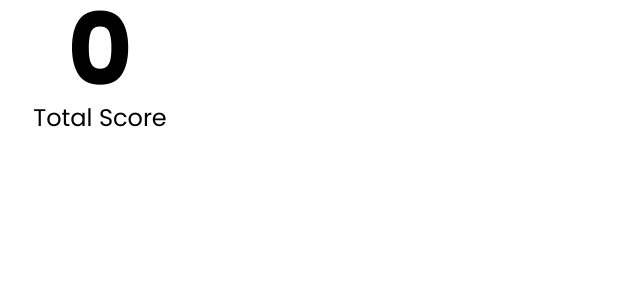
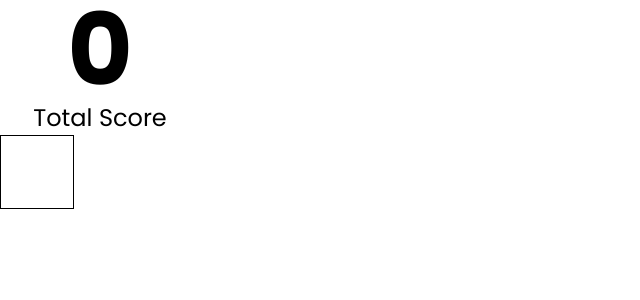
Before and after one commit to HossainRafi/DiceGame, a React (Vite) app: page / in a window 1280 px wide. Shown: the top 300 px of the page, without its empty margins (0-640 px from the left). Built offline with nearby package versions, Linux system fonts and the light colour scheme.

Commit message:
create and design box

```diff
--- a/src/components/NumberSelector.jsx
+++ b/src/components/NumberSelector.jsx
@@ -1,5 +1,24 @@
+import styled from "styled-components";
+
 const NumberSelector = () => {
-  return <div></div>;
+  return <div>
+    <Box>
+
+    </Box>
+  </div>;
 };
 
 export default NumberSelector;
+
+
+const Box = styled.div`
+  height: 72px;
+  width: 72px;
+  border: 1px solid black;
+  display: grid;
+  place-items: center;
+  font-size: 24px;
+  font-weight: 700;
+  background-color: ${(props) => (props.isSelected ? "black" : "white")};
+  color: ${(props) => (!props.isSelected ? "black" : "white")};
+`;
```
